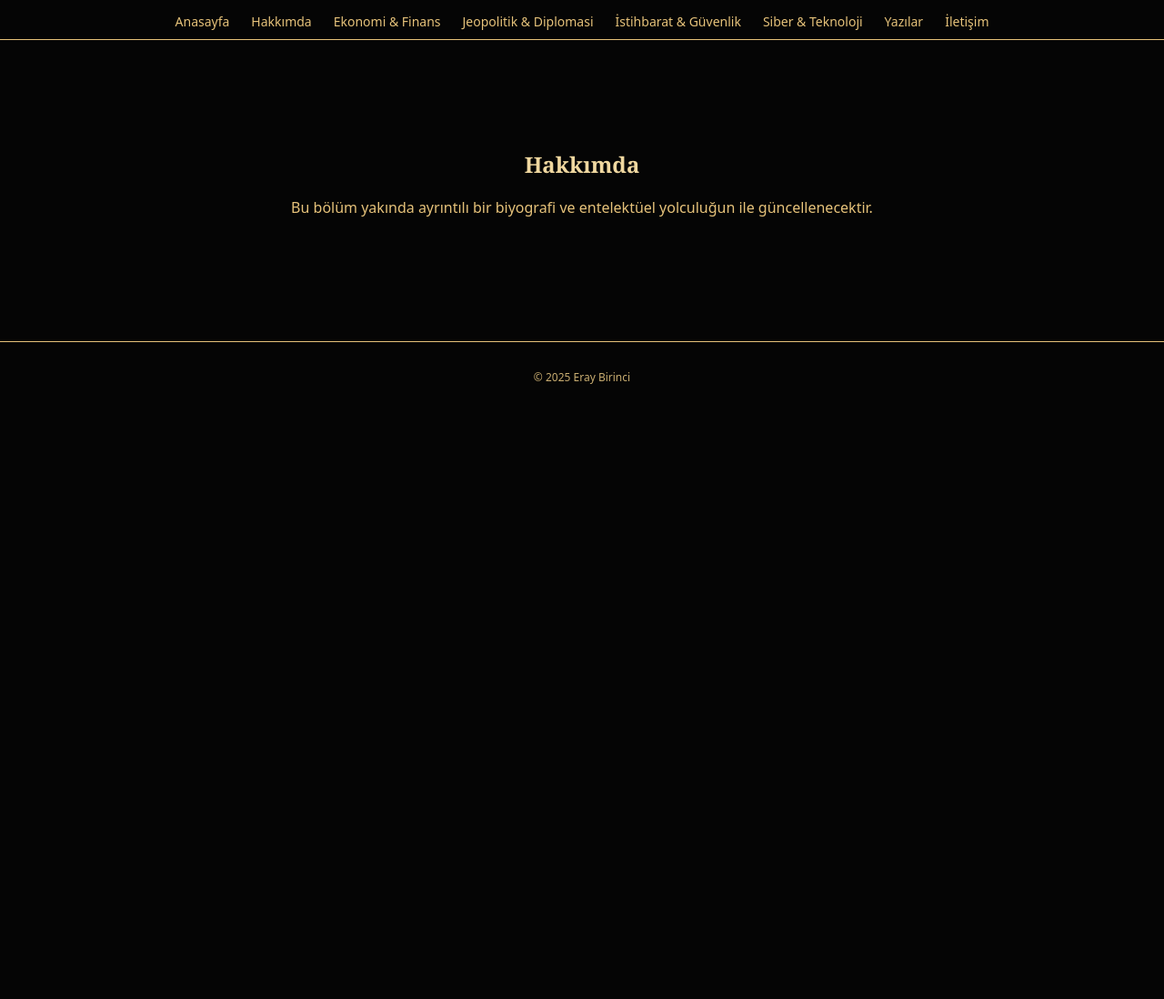
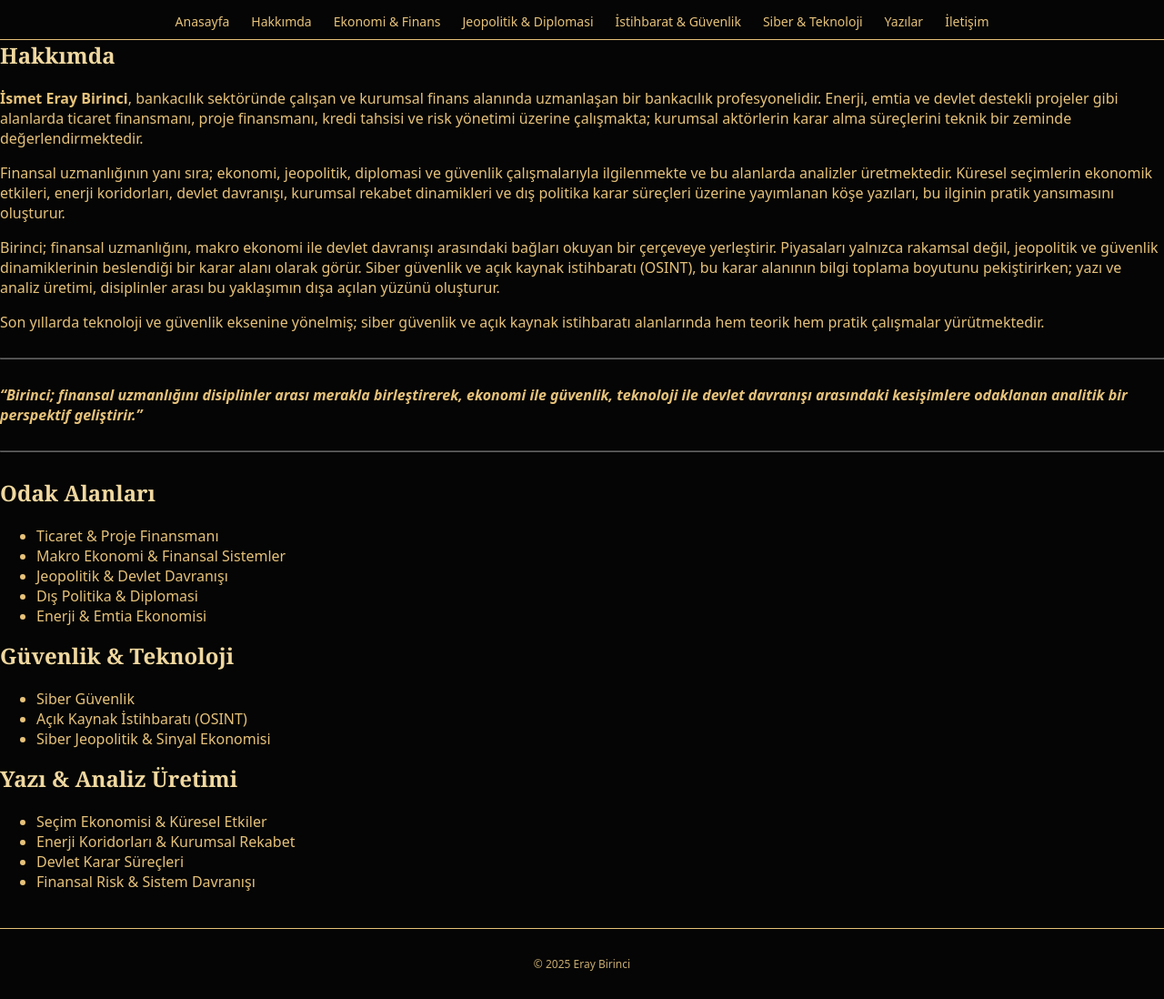
Before and after one commit to Eros53/Eros53.github.io, a plain HTML site: page about.html in a window 1280 px wide. Shown: the whole page at 91% size. Before the commit the page ends 800 px from the top, so only its background shows below. Drawn offline with Linux system fonts and the light colour scheme.

Commit message:
Revise About section with professional biography
Updated the 'About' section with detailed biography and areas of focus.

```diff
--- a/about.html
+++ b/about.html
@@ -23,10 +23,49 @@
 </header>
 
 <main>
-    <section class="hero">
-        <h1>Hakkımda</h1>
-        <p>Bu bölüm yakında ayrıntılı bir biyografi ve entelektüel yolculuğun ile güncellenecektir.</p>
-    </section>
+    <main>
+  <section>
+    <h1>Hakkımda</h1>
+
+    <p><strong>İsmet Eray Birinci</strong>, bankacılık sektöründe çalışan ve kurumsal finans alanında uzmanlaşan bir bankacılık profesyonelidir. Enerji, emtia ve devlet destekli projeler gibi alanlarda ticaret finansmanı, proje finansmanı, kredi tahsisi ve risk yönetimi üzerine çalışmakta; kurumsal aktörlerin karar alma süreçlerini teknik bir zeminde değerlendirmektedir.</p>
+
+    <p>Finansal uzmanlığının yanı sıra; ekonomi, jeopolitik, diplomasi ve güvenlik çalışmalarıyla ilgilenmekte ve bu alanlarda analizler üretmektedir. Küresel seçimlerin ekonomik etkileri, enerji koridorları, devlet davranışı, kurumsal rekabet dinamikleri ve dış politika karar süreçleri üzerine yayımlanan köşe yazıları, bu ilginin pratik yansımasını oluşturur.</p>
+
+    <p>Birinci; finansal uzmanlığını, makro ekonomi ile devlet davranışı arasındaki bağları okuyan bir çerçeveye yerleştirir. Piyasaları yalnızca rakamsal değil, jeopolitik ve güvenlik dinamiklerinin beslendiği bir karar alanı olarak görür. Siber güvenlik ve açık kaynak istihbaratı (OSINT), bu karar alanının bilgi toplama boyutunu pekiştirirken; yazı ve analiz üretimi, disiplinler arası bu yaklaşımın dışa açılan yüzünü oluşturur.</p>
+
+    <p>Son yıllarda teknoloji ve güvenlik eksenine yönelmiş; siber güvenlik ve açık kaynak istihbaratı alanlarında hem teorik hem pratik çalışmalar yürütmektedir.</p>
+
+    <hr style="margin: 28px 0; opacity: 0.4;">
+
+    <p><em><strong>“Birinci; finansal uzmanlığını disiplinler arası merakla birleştirerek, ekonomi ile güvenlik, teknoloji ile devlet davranışı arasındaki kesişimlere odaklanan analitik bir perspektif geliştirir.”</strong></em></p>
+
+    <hr style="margin: 28px 0; opacity: 0.4;">
+
+    <h2>Odak Alanları</h2>
+    <ul>
+      <li>Ticaret &amp; Proje Finansmanı</li>
+      <li>Makro Ekonomi &amp; Finansal Sistemler</li>
+      <li>Jeopolitik &amp; Devlet Davranışı</li>
+      <li>Dış Politika &amp; Diplomasi</li>
+      <li>Enerji &amp; Emtia Ekonomisi</li>
+    </ul>
+
+    <h2>Güvenlik &amp; Teknoloji</h2>
+    <ul>
+      <li>Siber Güvenlik</li>
+      <li>Açık Kaynak İstihbaratı (OSINT)</li>
+      <li>Siber Jeopolitik &amp; Sinyal Ekonomisi</li>
+    </ul>
+
+    <h2>Yazı &amp; Analiz Üretimi</h2>
+    <ul>
+      <li>Seçim Ekonomisi &amp; Küresel Etkiler</li>
+      <li>Enerji Koridorları &amp; Kurumsal Rekabet</li>
+      <li>Devlet Karar Süreçleri</li>
+      <li>Finansal Risk &amp; Sistem Davranışı</li>
+    </ul>
+  </section>
+</main>
 </main>
 
 <footer>
```
